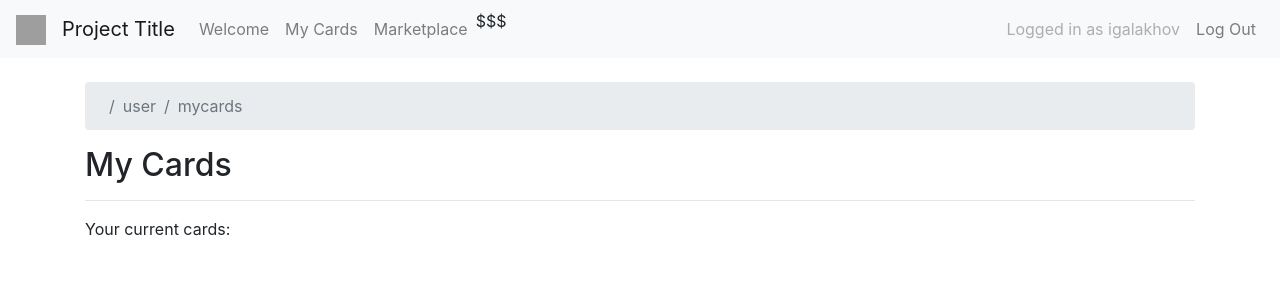
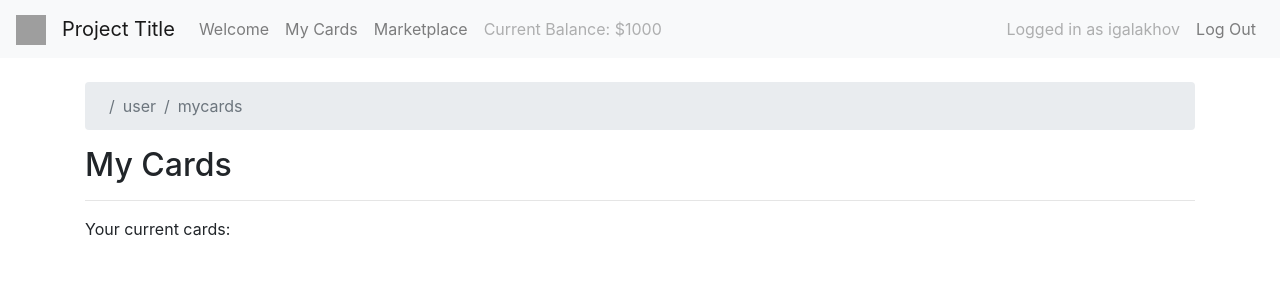
Before and after one commit to jiosephlee/Pokemon-Card-Trading-App, a Flask app: page /user/mycards in a window 1280 px wide. Shown: the top 300 px of the page. Run offline with Flask 2, Linux system fonts and the light colour scheme; a user stored in the database is signed in; some libraries are stand-ins or nearby versions; grey boxes are pictures that could not be loaded.

Commit message:
added money to navbar after logging in

```diff
--- a/app/routes/user.py
+++ b/app/routes/user.py
@@ -1,6 +1,6 @@
 from flask import Blueprint
 from flask import render_template
-from flask_login import login_required
+from flask_login import login_required, current_user
 
 user = Blueprint('user', __name__)
 
@@ -17,8 +17,9 @@ def mycards():
     #         user_id == user
     #     '''
     # allcards = c.fetchall()
+    #allcards = card_ownership.query.filter_by(user_id == user).all()
     return render_template('mycards.html')
-                            #cards = allcards)
+                            #cards = current_user.cards)
 
 @user.route('/marketplace')
 @login_required
--- a/app/templates/_base.html
+++ b/app/templates/_base.html
@@ -37,7 +37,9 @@
                 <li class="nav-item">
                     <a class="nav-link" href="{{ url_for('user.marketplace') }}">Marketplace</a>
                 </li>
-                <p>$$$</p>
+                <li class="nav-item">
+                    <a class="nav-link disabled">Current Balance: ${{ current_user.balance }}</a>
+                </li>
             {% else %}
                 <li class="nav-item">
                     <a class="nav-link" href="{{ url_for('auth.login') }}">Log In</a>
--- a/app/templates/mycards.html
+++ b/app/templates/mycards.html
@@ -6,5 +6,6 @@
     <p>Your current cards:</p>
     {% for card in cards %}
       <img src="{{ mycard[card] }}">
+      <br>
     {% endfor %}
 {% endblock content %}
```
Also changed, not shown: database.db.
